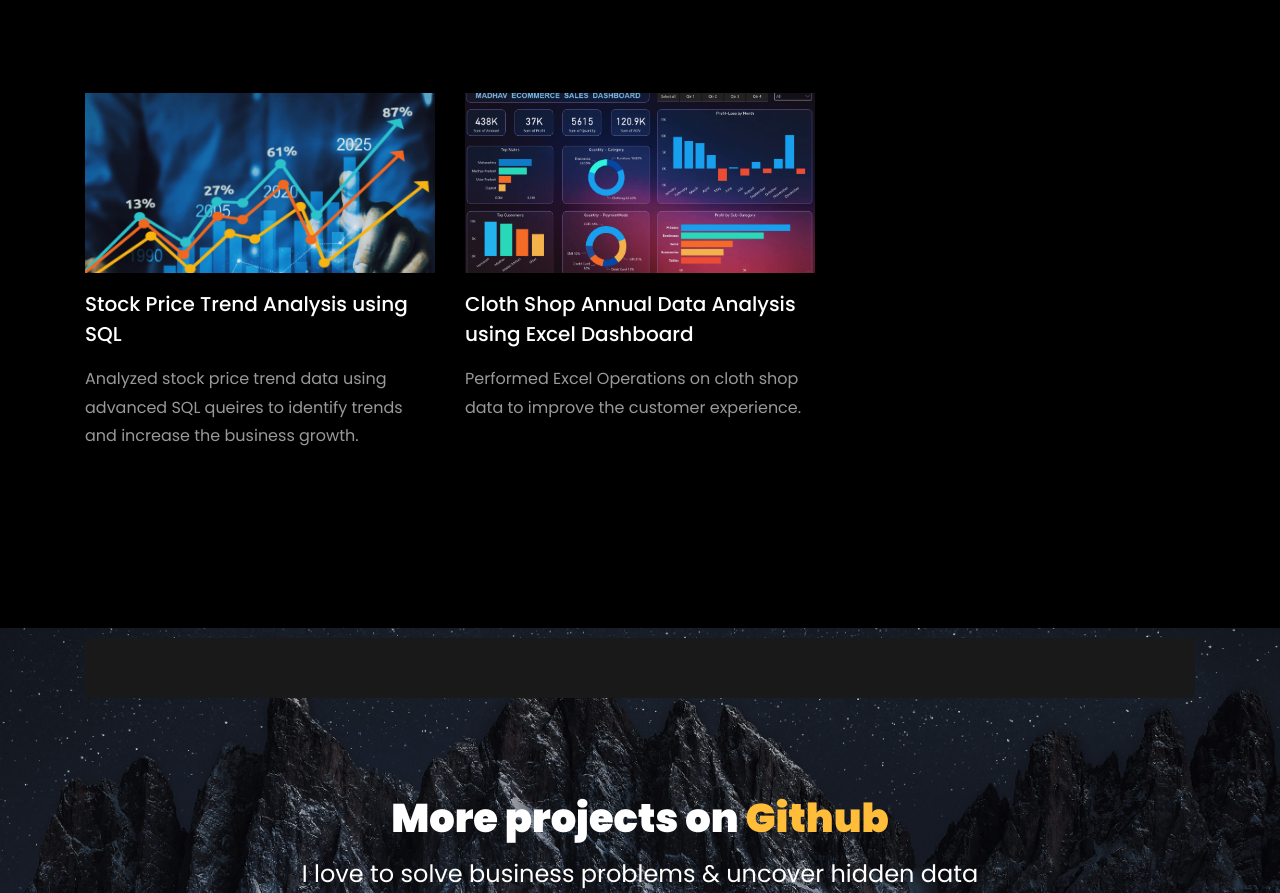
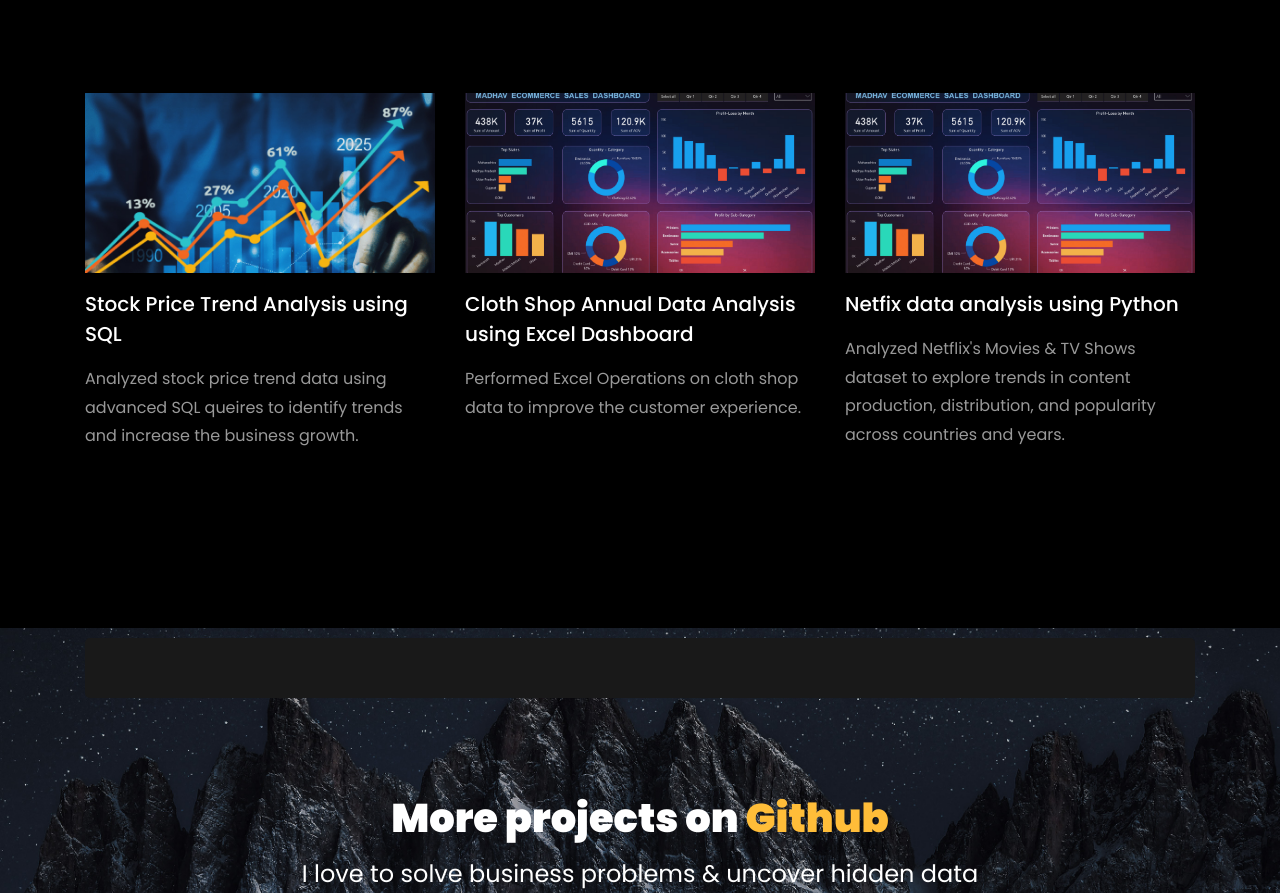
Before and after one commit to PrajktaTambe/PrajktaTambe.github.io, a plain HTML site: page index.html in a window 1280 px wide. Shown: the part 3343-4236 px from the top of the page. Drawn offline with Linux system fonts and the light colour scheme; files whose address does not match are found by name.

Commit message:
Update index.html

```diff
--- a/index.html
+++ b/index.html
@@ -440,15 +440,15 @@
               </div>
             </div>
           </div>
-          <!-- <div class="col-md-4 d-flex ftco-animate">
+           <div class="col-md-4 d-flex ftco-animate">
           	<div class="blog-entry">
               <a href="https://github.com/rishabhnmishra/Madhav_Store_Analysis_PowerBI/blob/main/Madhav%20Store%20dashboard.jpg" class="block-20 zoom-effect" style="background-image: url('images/proj_3.jpg');">
               </a>
               <div class="text mt-3 float-right d-block">
 
-                <h3 class="heading"><a href="https://github.com/rishabhnmishra/Madhav_Store_Analysis_PowerBI/blob/main/Madhav%20Store%20dashboard.jpg">Power BI Sales dashboard Project for Beginners</a></h3>
-                <p>Designed a power bi dashboard for Madhav Store to track and analyze the online sales data acorss India.</p>
-              </div> -->
+                <h3 class="heading"><a href="">Netfix data analysis using Python</a></h3>
+                <p>Analyzed Netflix's Movies & TV Shows dataset to explore trends in content production, distribution, and popularity across countries and years.</p>
+              </div>
             </div>
           </div>
         </div>
```
